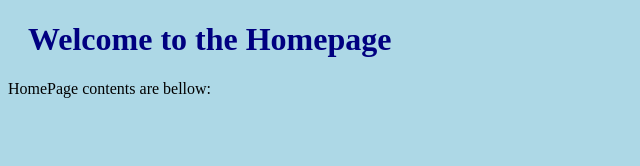
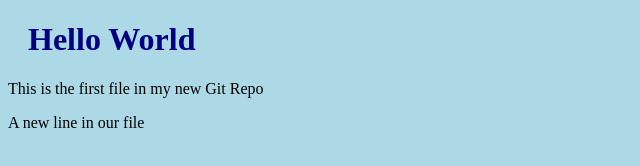
Before and after one commit to Daltro-Oliveira-Vinuto/simple-website, a plain HTML site: page homepage.html in a window 1280 px wide. Shown: the whole page, without its empty margins (0-640 px from the left). Drawn offline with Linux system fonts and the light colour scheme.

Commit message:
html file updated

```diff
--- a/homepage.html
+++ b/homepage.html
@@ -3,16 +3,16 @@
 <html>
 <head>
 	<meta charset="utf-8">
-	<title> HomePage</title>
+	<title> Hello World</title>
 
 	<link rel="stylesheet" type="text/css" href="bluestyle.css">
 
 </head>
 
 <body>
-	<h1> Welcome to the Homepage </h1>
-
-	<p> HomePage contents are bellow: </p>
+	<h1> Hello World </h1>
+	<p> This is the first file in my new Git Repo </p>
+	<p> A new line in our file </p>
 
 </body>
 </html>
```
